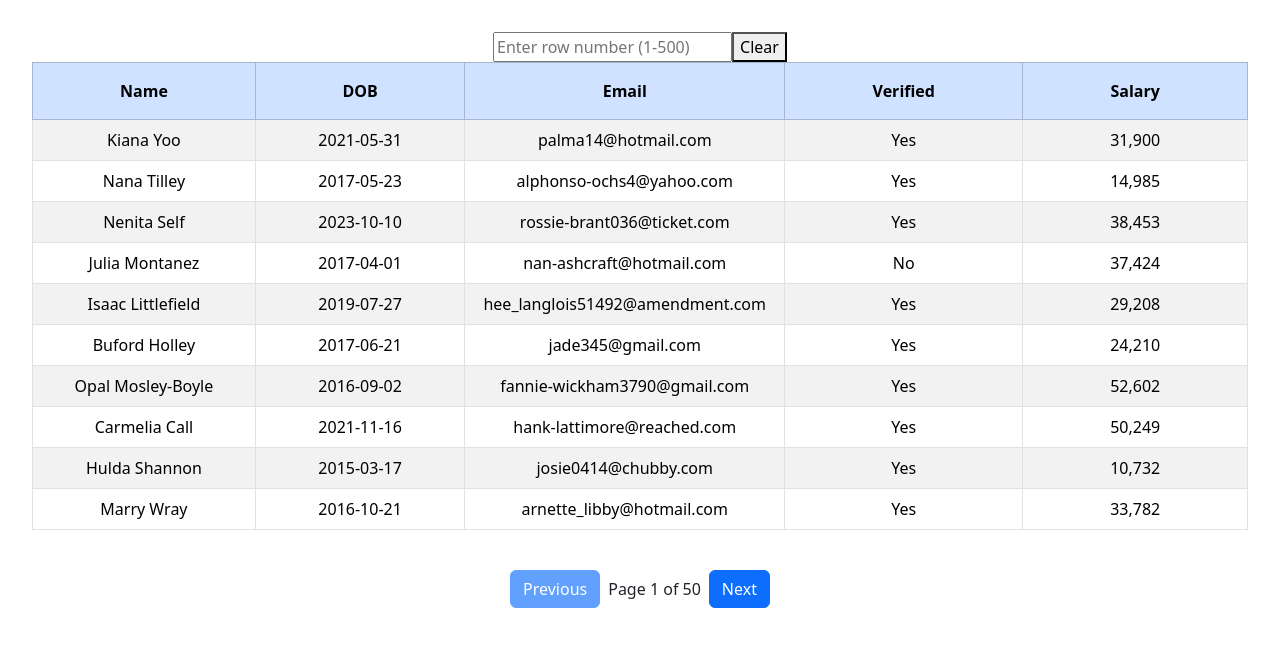
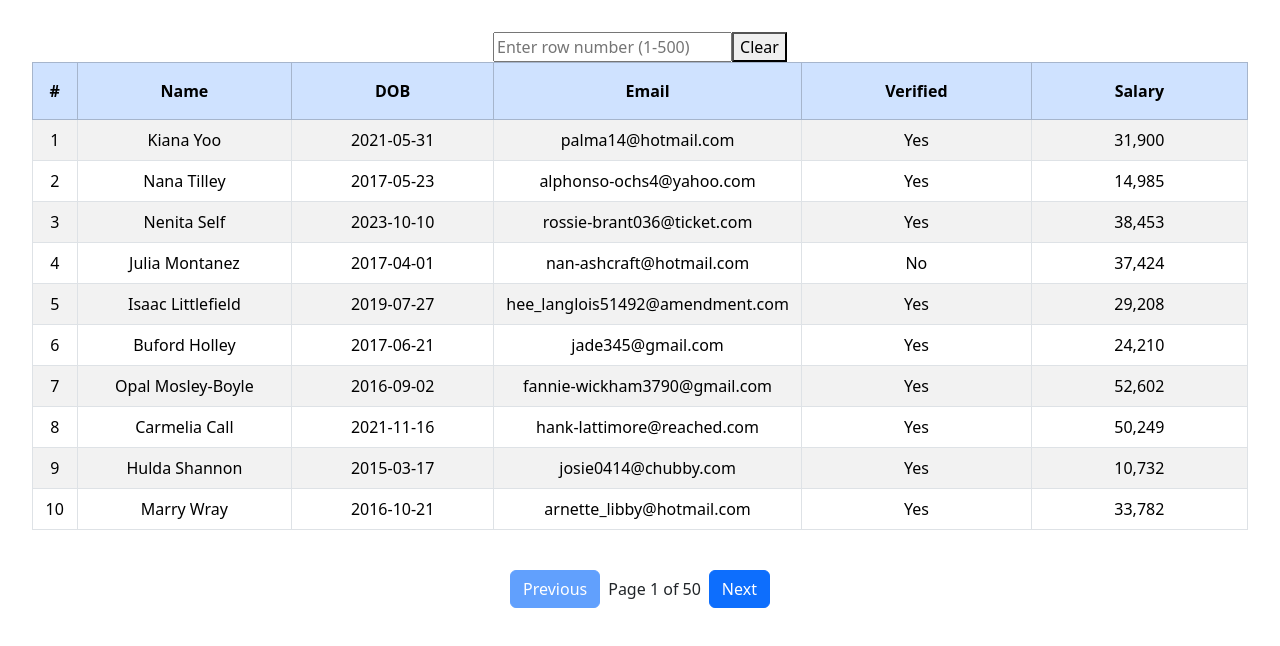
Before and after one commit to ebenezerdon/react-table, a React (Vite) app: page / in a window 1280 px wide. Shown: the top 646 px of the page. Built offline with nearby package versions, Linux system fonts and the light colour scheme.

Commit message:
add index column

```diff
--- a/src/components/DataTable.scss
+++ b/src/components/DataTable.scss
@@ -1,6 +1,12 @@
 .custom-style {
-  thead tr th {
-    padding: 1em 5em;
+  thead tr {
+    th {
+      padding: 1em 5em;
+    }
+
+    .index-col {
+      padding: 1em 1em;
+    }
   }
 
   .table-hover tbody tr:hover td {
--- a/src/components/DataTable.tsx
+++ b/src/components/DataTable.tsx
@@ -63,6 +63,7 @@ const DataTable: React.FC<DataTableProps> = ({ data }) => {
         <table className="table table-striped table-bordered table-hover">
           <thead>
             <tr className="table-primary">
+              <th className="index-col">#</th>
               <th>Name</th>
               <th>DOB</th>
               <th>Email</th>
@@ -71,12 +72,13 @@ const DataTable: React.FC<DataTableProps> = ({ data }) => {
             </tr>
           </thead>
           <tbody>
-            {currentRecords.map((person) => (
+            {currentRecords.map((person, index) => (
               <tr
                 key={person._id}
                 onClick={() => handleRowClick(person)}
                 className={person._id === highlightedRow ? 'highlighted' : ''}
               >
+                <td>{startIndex + index + 1}</td>
                 <td>{person.name}</td>
                 <td>{person.dob}</td>
                 <td>{person.email}</td>
```
